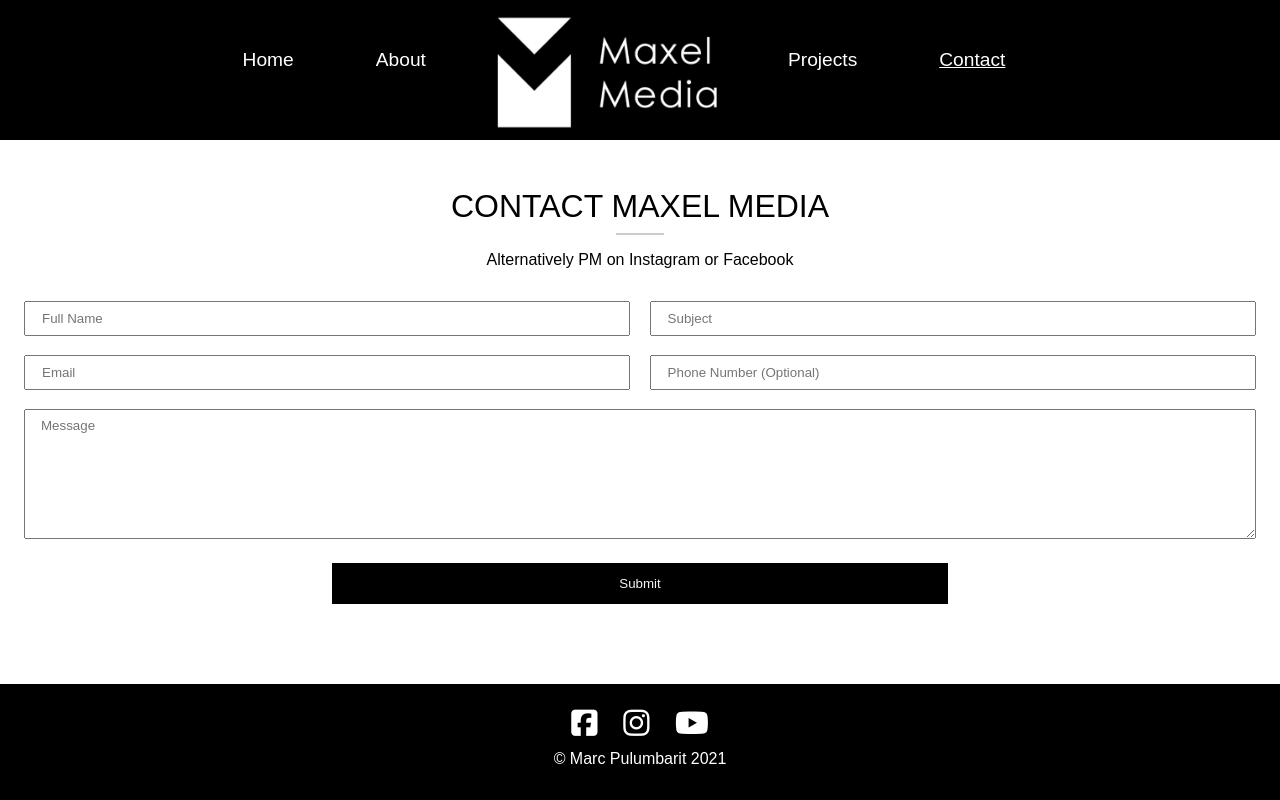
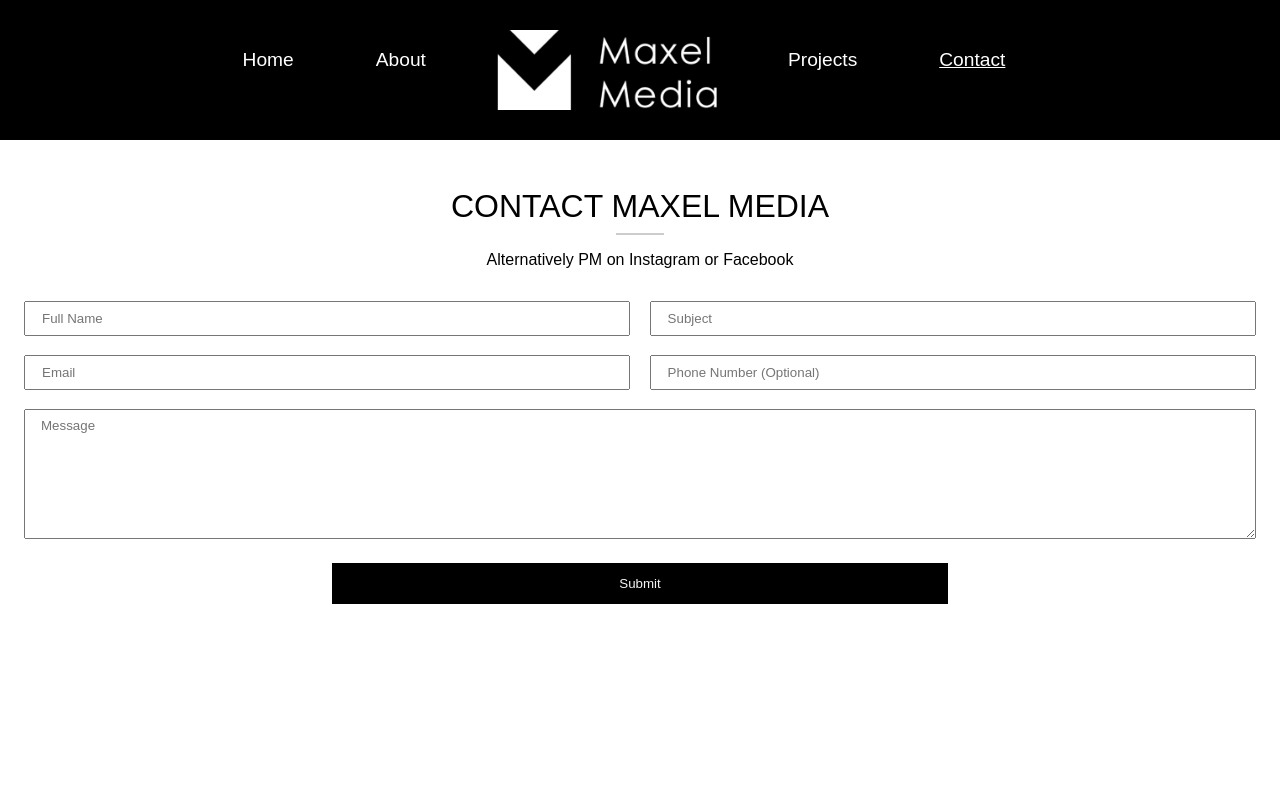
Before and after one commit to marcCodez/Maxel-Media-Digital-Portdolio-Website, a React (Create React App) app: page /contact in a window 1280 px wide. Built offline with nearby package versions, Linux system fonts and the light colour scheme.

Commit message:
navbar and footer fix

```diff
--- a/src/App.scss
+++ b/src/App.scss
@@ -39,6 +39,8 @@
 	justify-content: center;
 	align-items: center;
 	height: 80px;
+	overflow: hidden;
+	position: fixed;
 
 	.fa-bars {
 		color: white;
@@ -185,6 +187,8 @@ video {
 	align-items: center;
 	color: white;
 	margin-top: auto;
+	overflow: hidden;
+	position: fixed;
 }
 
 .footer-content {
```
